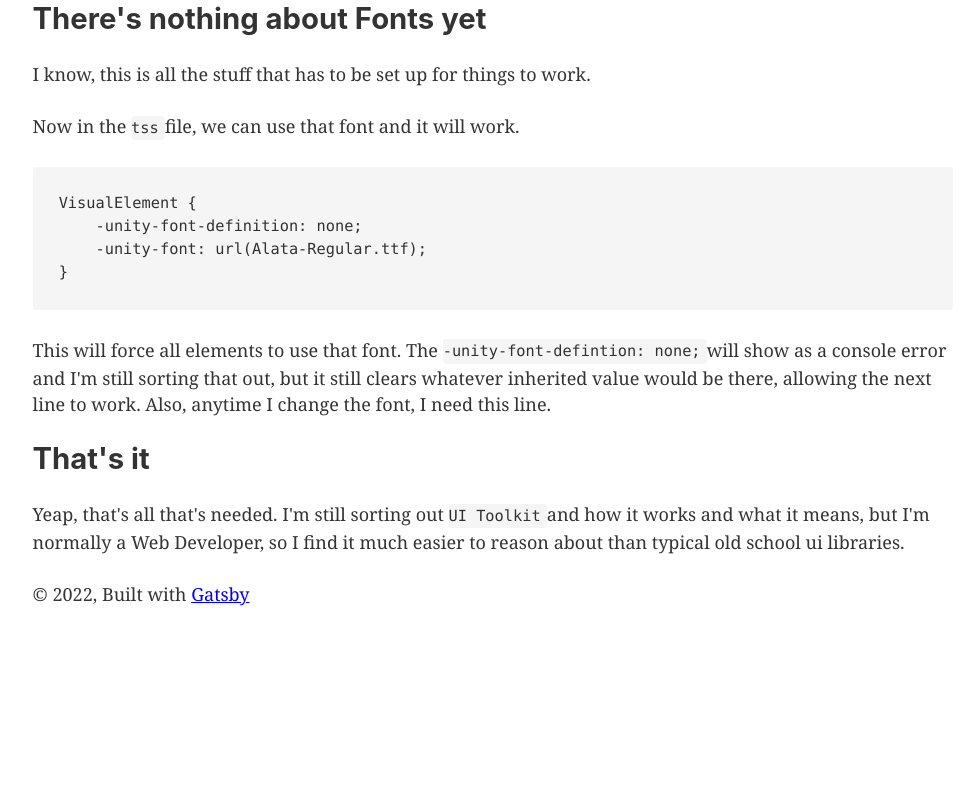
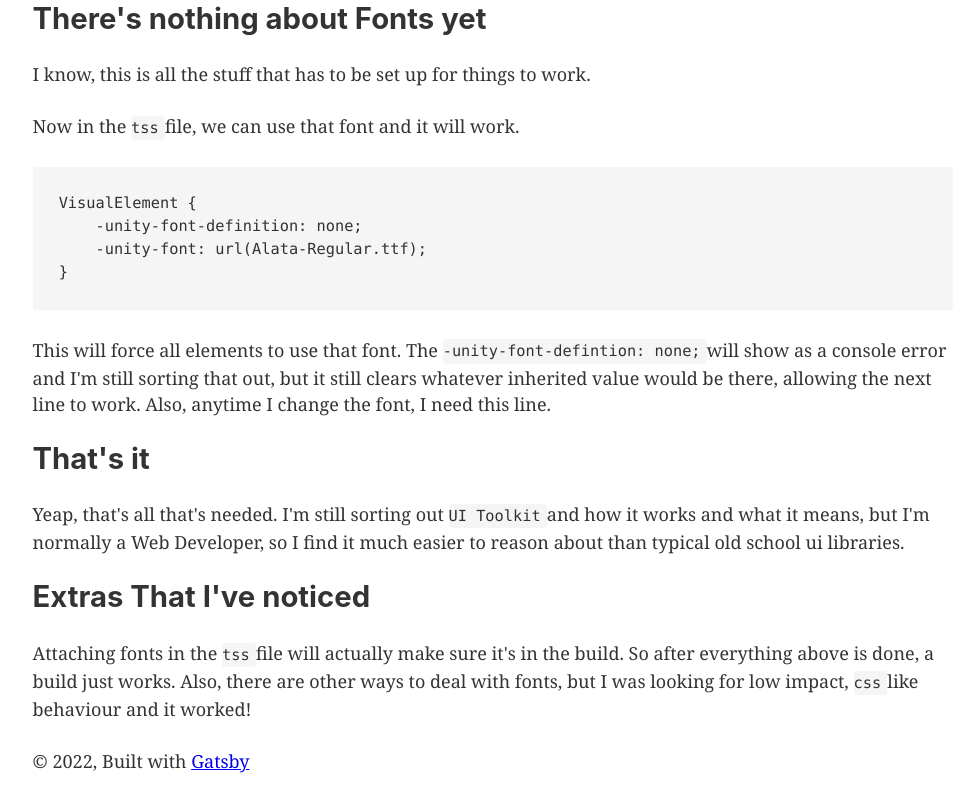
Before and after one commit to Rangoric/rangoric.github.io, a Gatsby site: page /blog/custom-fonts-with-unity-3d in a window 1280 px wide. Shown: the part 1383-2183 px from the top of the page, without its empty margins (147-1125 px from the left). Before the commit the page ends 2017 px from the top, so only its background shows below. Built offline with nearby package versions, Linux system fonts and the light colour scheme; Gatsby itself is replaced by a stand-in of ours; code samples lack their colours.

Commit message:
Update custom-fonts-with-unity-3d.mdx

```diff
--- a/src/pages/blog/custom-fonts-with-unity-3d.mdx
+++ b/src/pages/blog/custom-fonts-with-unity-3d.mdx
@@ -57,3 +57,7 @@ This will force all elements to use that font. The `-unity-font-defintion: none;
 ## That's it
 
 Yeap, that's all that's needed. I'm still sorting out `UI Toolkit` and how it works and what it means, but I'm normally a Web Developer, so I find it much easier to reason about than typical old school ui libraries.
+
+## Extras That I've noticed
+
+Attaching fonts in the `tss` file will actually make sure it's in the build. So after everything above is done, a build just works. Also, there are other ways to deal with fonts, but I was looking for low impact, `css` like behaviour and it worked!
```
